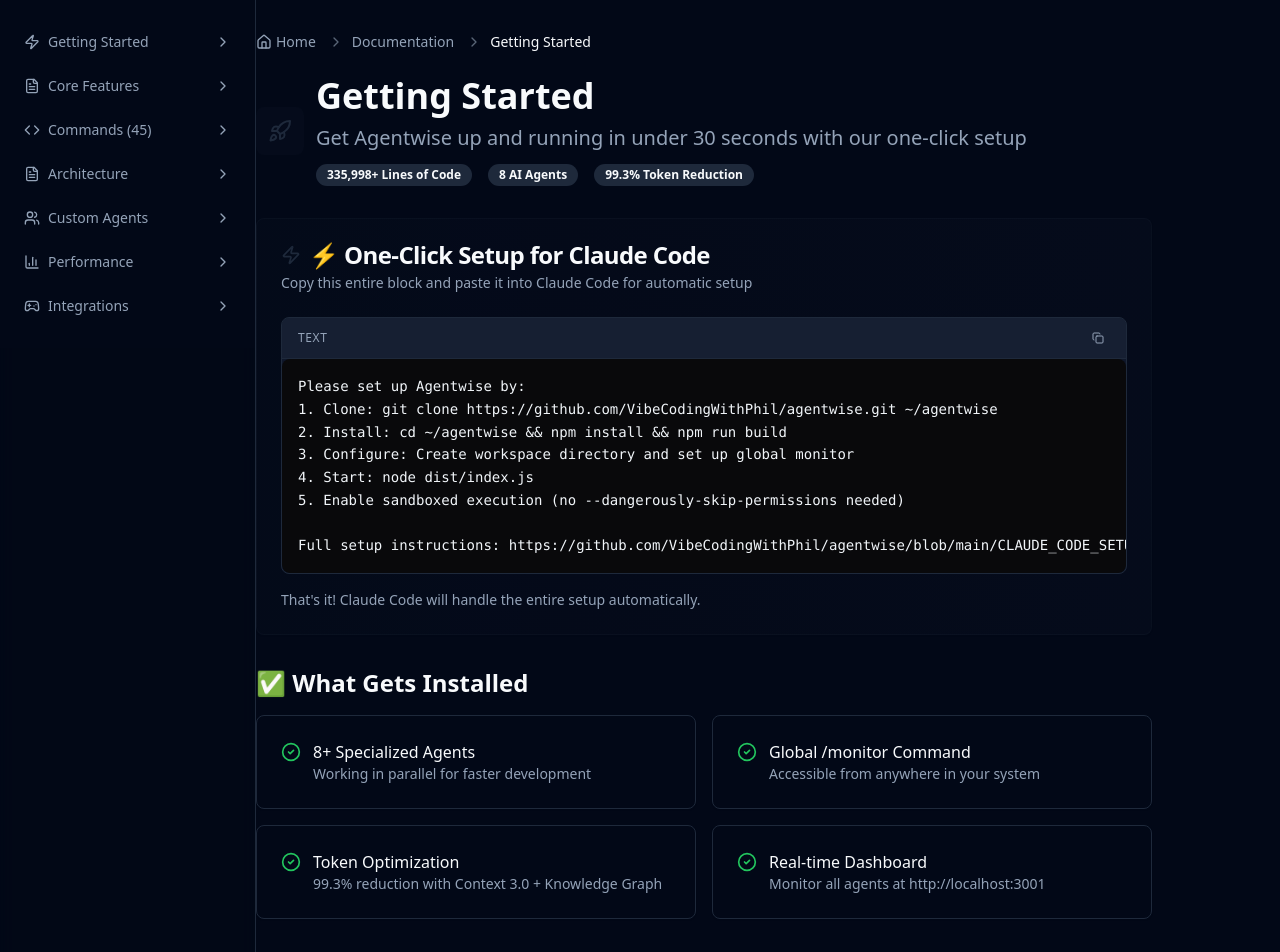
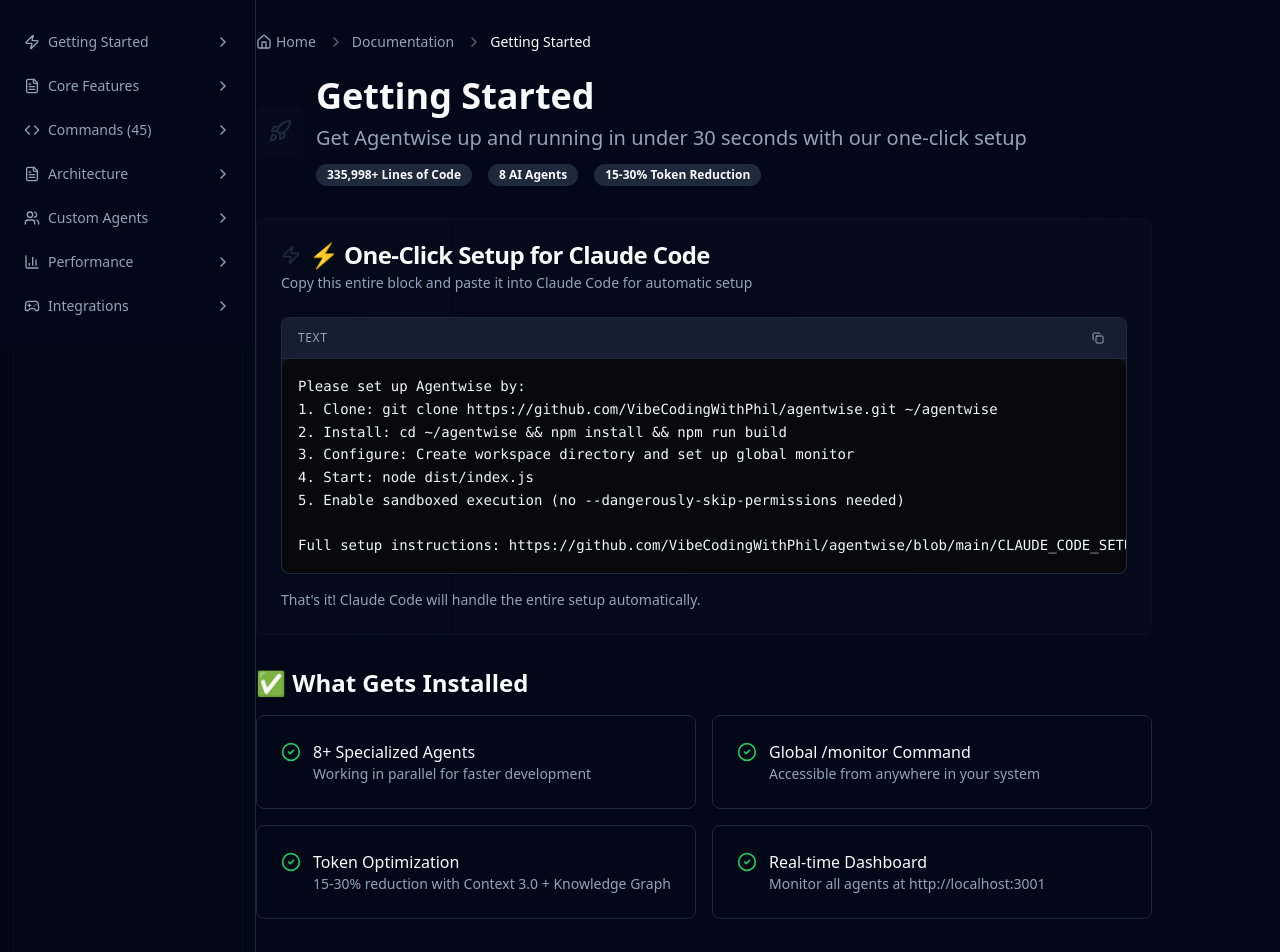
Before and after one commit to VibeCodingWithPhil/agentwise-docs, a Next.js app: page /docs/getting-started in a window 1280 px wide. Shown: the top 952 px of the page. Built offline with nearby package versions, Linux system fonts and the light colour scheme.

Commit message:
Fix: Correct token reduction claims from 99.3% to accurate 15-30%
- Updated getting-started page: 2 instances
- Updated quick-start page: 1 instance
- Updated updating page: 2 instances

The 15-30% reduction reflects the actual measured performance from Context 3.0 implementation.

```diff
--- a/src/app/docs/getting-started/page.tsx
+++ b/src/app/docs/getting-started/page.tsx
@@ -24,7 +24,7 @@
             <div className="flex gap-4 mt-3">
               <Badge variant="secondary">335,998+ Lines of Code</Badge>
               <Badge variant="secondary">8 AI Agents</Badge>
-              <Badge variant="secondary">99.3% Token Reduction</Badge>
+              <Badge variant="secondary">15-30% Token Reduction</Badge>
             </div>
           </div>
         </div>
@@ -90,7 +90,7 @@
                 <CheckCircle2 className="h-5 w-5 text-green-500 mt-0.5" />
                 <div>
                   <h3 className="font-medium">Token Optimization</h3>
-                  <p className="text-sm text-muted-foreground">99.3% reduction with Context 3.0 + Knowledge Graph</p>
+                  <p className="text-sm text-muted-foreground">15-30% reduction with Context 3.0 + Knowledge Graph</p>
                 </div>
               </div>
             </CardContent>
--- a/src/app/docs/quick-start/page.tsx
+++ b/src/app/docs/quick-start/page.tsx
@@ -74,7 +74,7 @@
   },
   {
     title: "Token Optimization",
-    description: "Verified 99.3% reduction with Context 3.0 + Knowledge Graph"
+    description: "Verified 15-30% reduction with Context 3.0 + Knowledge Graph"
   },
   {
     title: "Real-time Monitoring",
--- a/src/app/docs/updating/page.tsx
+++ b/src/app/docs/updating/page.tsx
@@ -30,7 +30,7 @@
         <Package className="h-4 w-4" />
         <AlertTitle>Current Version</AlertTitle>
         <AlertDescription>
-          Agentwise v2.2.0 - Self-Improving Agents with 99.3% Token Optimization
+          Agentwise v2.2.0 - Self-Improving Agents with 15-30% Token Optimization
         </AlertDescription>
       </Alert>
 
@@ -122,7 +122,7 @@
             <CardHeader>
               <div className="flex items-center gap-2">
                 <Badge className="bg-green-100 text-green-700 dark:bg-green-900/50 dark:text-green-400">NEW</Badge>
-                <CardTitle className="text-lg">99.3% Token Optimization</CardTitle>
+                <CardTitle className="text-lg">15-30% Token Optimization</CardTitle>
               </div>
             </CardHeader>
             <CardContent>
```
